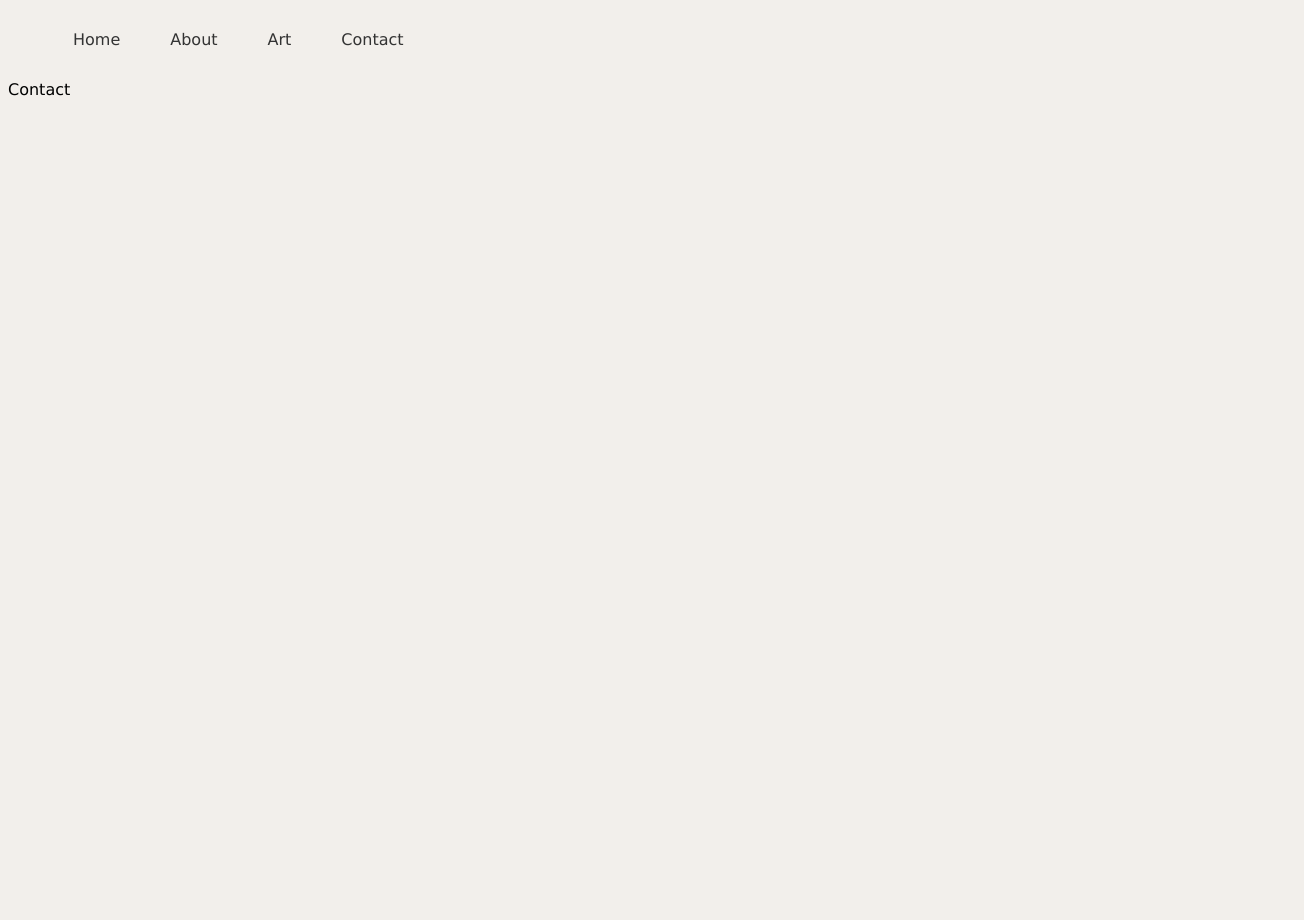
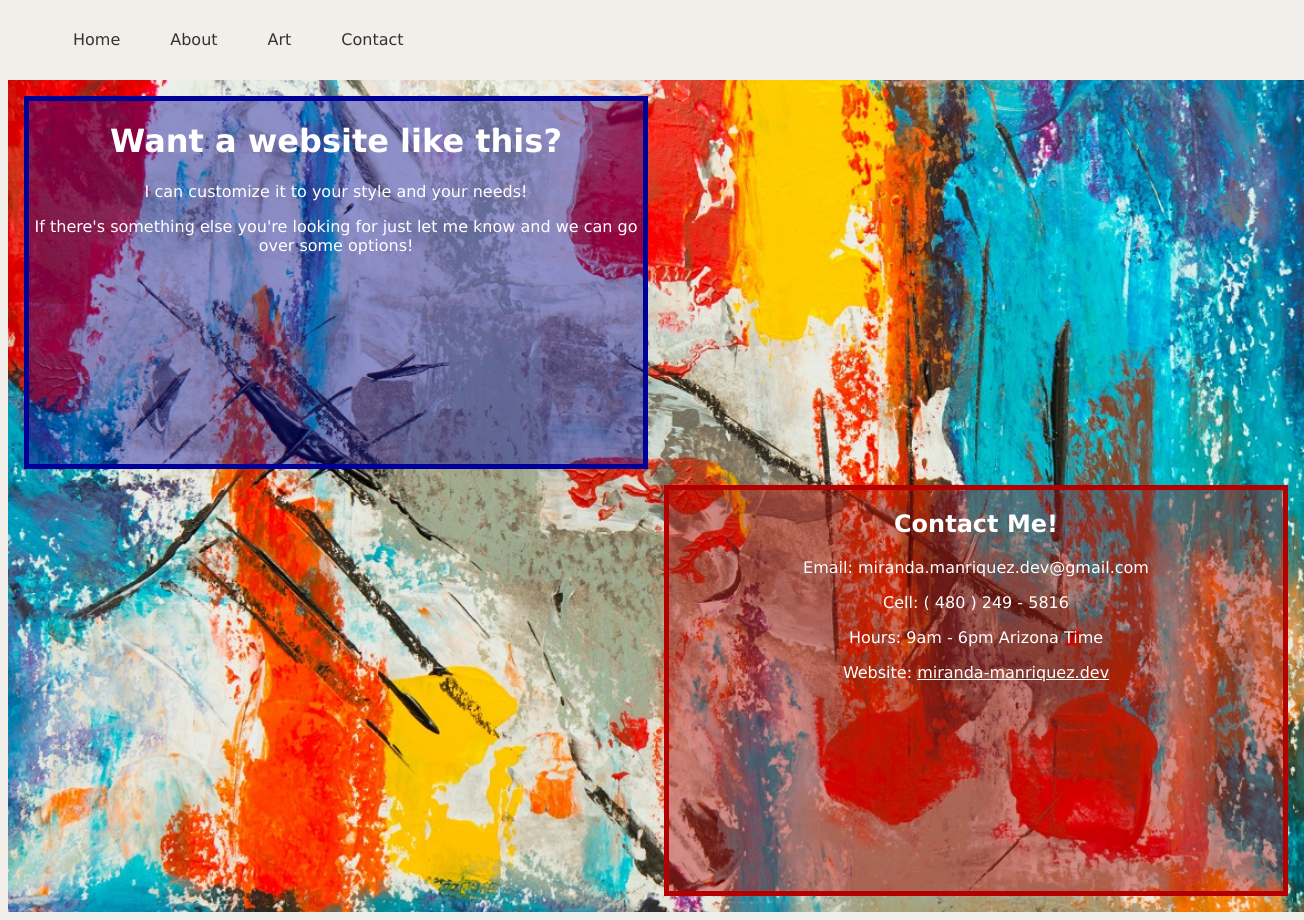
Before and after one commit to miranda-webdev/art-gallery-mock-website, a React (Create React App) app in the folder client/: page /contact in a window 1280 px wide. Shown: the whole page, 1304 px wide, since content can reach past the window. Before the commit the page ends 800 px from the top, so only its background shows below. Built offline with nearby package versions, Linux system fonts and the light colour scheme.

Commit message:
Added contact info and styling to Contact Page

```diff
--- a/client/src/App.css
+++ b/client/src/App.css
@@ -1,11 +1,3 @@
-/*
-#333D4F
-#AEB0A1
-#F2EFEB
-#D27056
-#6B3833
-*/
-
 /* Navbar styling */
 
 .main-nav button {
@@ -89,7 +81,8 @@
 }
 
 .LandingPage--img-container:hover,
-.About--text-top:hover {
+.About--text-top:hover,
+.Contact-div:hover {
     animation: redDiv 1s;
     animation-fill-mode: forwards;
 }
@@ -106,7 +99,8 @@
 }
 
 .LandingPage-intro-container:hover,
-.About--text-right:hover {
+.About--text-right:hover,
+.Contact-ad:hover {
     animation: blueDiv 1s;
     animation-fill-mode: forwards;
 }
@@ -167,9 +161,34 @@
     width: 100%;
 }
 
-/* .Art-img {
+/* Contact Page styling */
+
+.Contact {
+    background-image: url(./images/steve-johnson-1208417-unsplash.jpg);
+    background-attachment: fixed;
+    background-repeat: no-repeat;
+    background-size: cover;
+    background-position: left;
+    width: 100%;
+    height: 100vh;
+    display:grid;
+    grid-template-columns: 1fr;
+    grid-template-rows: auto;
+    grid-gap: 1em;
     padding: 1em;
-} */
+}
+
+.Contact-header,
+.Contact-info,
+.Contact-ad {
+    text-align: center;
+}
+
+.Contact-link:link,
+.Contact-link:visited {
+    color: #ffffff;
+}
+
 
 /* Responsive Media Queries*/
 @media screen and (min-width: 768px) {
@@ -261,6 +280,21 @@
         grid-row: 2 / 4;
         font-size: 1.5em;
      }
+
+     /* Contact Page Styling */
+     .Contact {
+         grid-template-columns: 1fr 1fr;
+         grid-template-rows: auto auto;
+     }
+
+     .Contact-div {
+         grid-column: 2 / 3;
+         grid-row: 2 / 3;
+     }
+
+     .Contact-ad {
+         grid-column: 1 / 2;
+     }
 }
 
 @media screen and (min-width: 1125px){
--- a/client/src/components/Contact.js
+++ b/client/src/components/Contact.js
@@ -2,7 +2,22 @@ import React from 'react';
 
 function Contact () {
     return (
-        <div>Contact</div>
+        <div className="Contact">
+            <div className="blueDiv Contact-ad">
+                <h1>Want a website like this?</h1>
+                <p>I can customize it to your style and your needs!</p>
+                <p>If there's something else you're looking for just let me know and we can go over some options!</p>
+            </div>
+            <div className="redDiv Contact-div">
+                <h2 className="Contact-header">Contact Me!</h2>
+                <div className="Contact-info">
+                    <p>Email: miranda.manriquez.dev@gmail.com</p>
+                    <p>Cell: ( 480 ) 249 - 5816</p>
+                    <p>Hours: 9am - 6pm Arizona Time</p>
+                    <p>Website: <a href="https://www.miranda-manriquez.dev/" rel="noopener noreferrer" to target="_blank" className="Contact-link">miranda-manriquez.dev</a></p>
+                </div>
+            </div>
+        </div>
     )
 }
 
--- a/client/src/components/Navbar.js
+++ b/client/src/components/Navbar.js
@@ -35,8 +35,6 @@ class Navbar extends React.Component {
         this.setState({
             link_color_class: this.state.colors[color] + " nav-link"
         })
-
-
     }
 
     render(){
```
